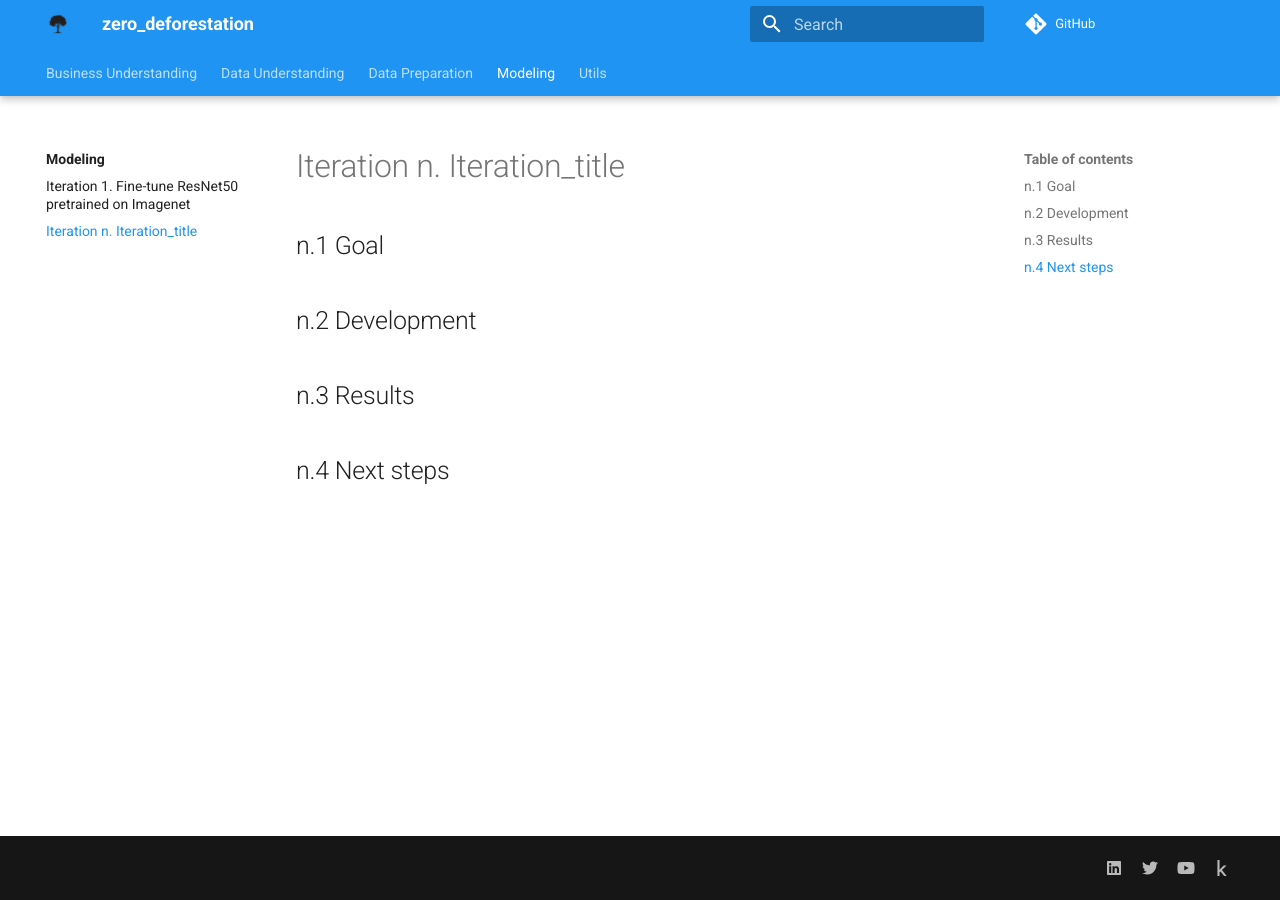
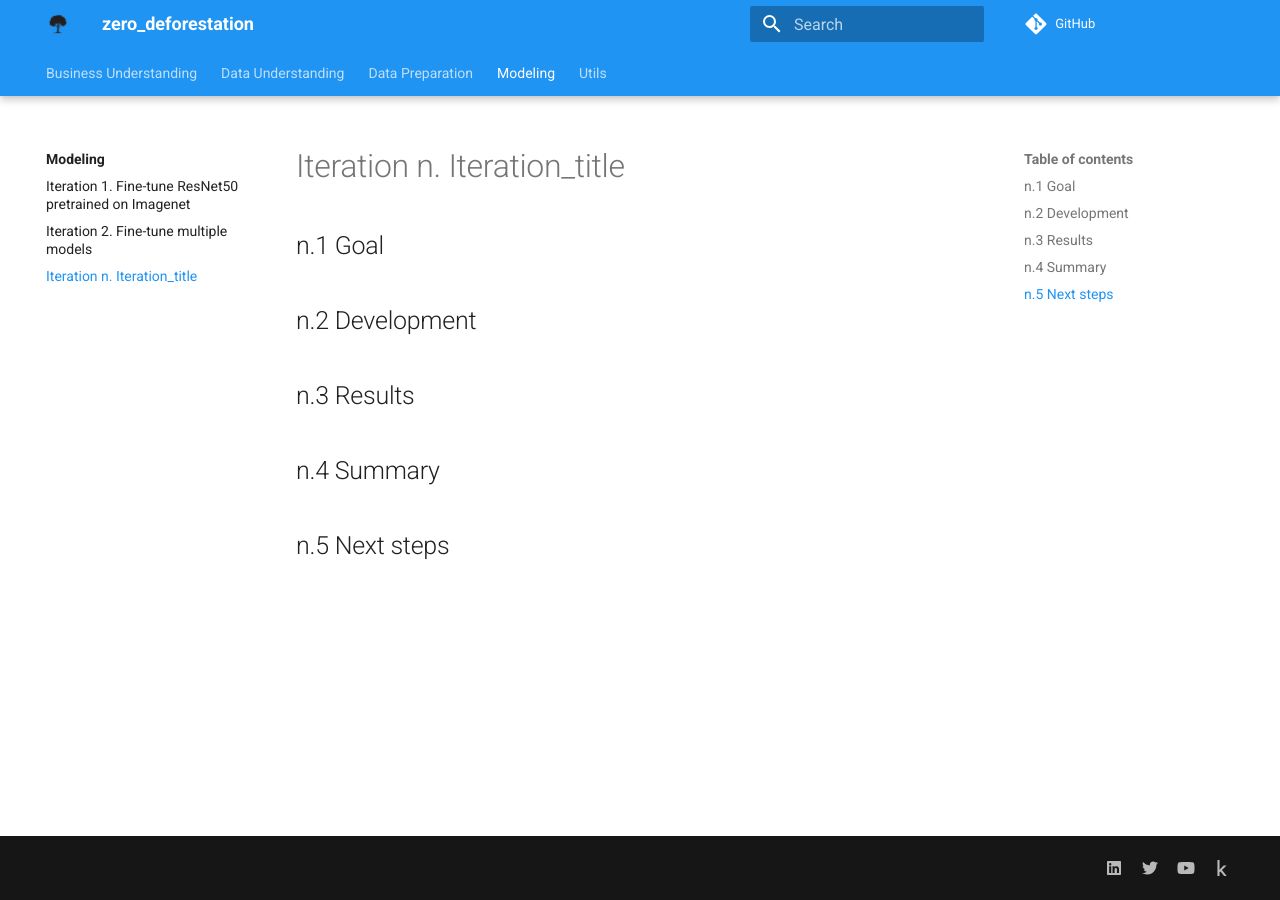
Before and after one commit to ironbar/schneider_zero_deforestation, an MkDocs documentation site: the page built from docs/modeling/nn_Iteration_n.md, in a window 1280 px wide. Built offline with MkDocs 1.6.1 and Material for MkDocs 9.7.7, drawn with Linux system fonts in a browser that asks for light colours; comment, search, counter and statistics services are not loaded.

Commit message:
started iteration 2

```diff
--- a/docs/modeling/nn_Iteration_n.md
+++ b/docs/modeling/nn_Iteration_n.md
@@ -11,4 +11,6 @@ clear goal. This allows to gain greater knowledge of the problem on each iterati
 
 ## n.3 Results
 
-## n.4 Next steps
+## n.4 Summary
+
+## n.5 Next steps
```
Also changed, not shown: docs/modeling/02_Iteration_2.md (added, +19 -0 lines).
